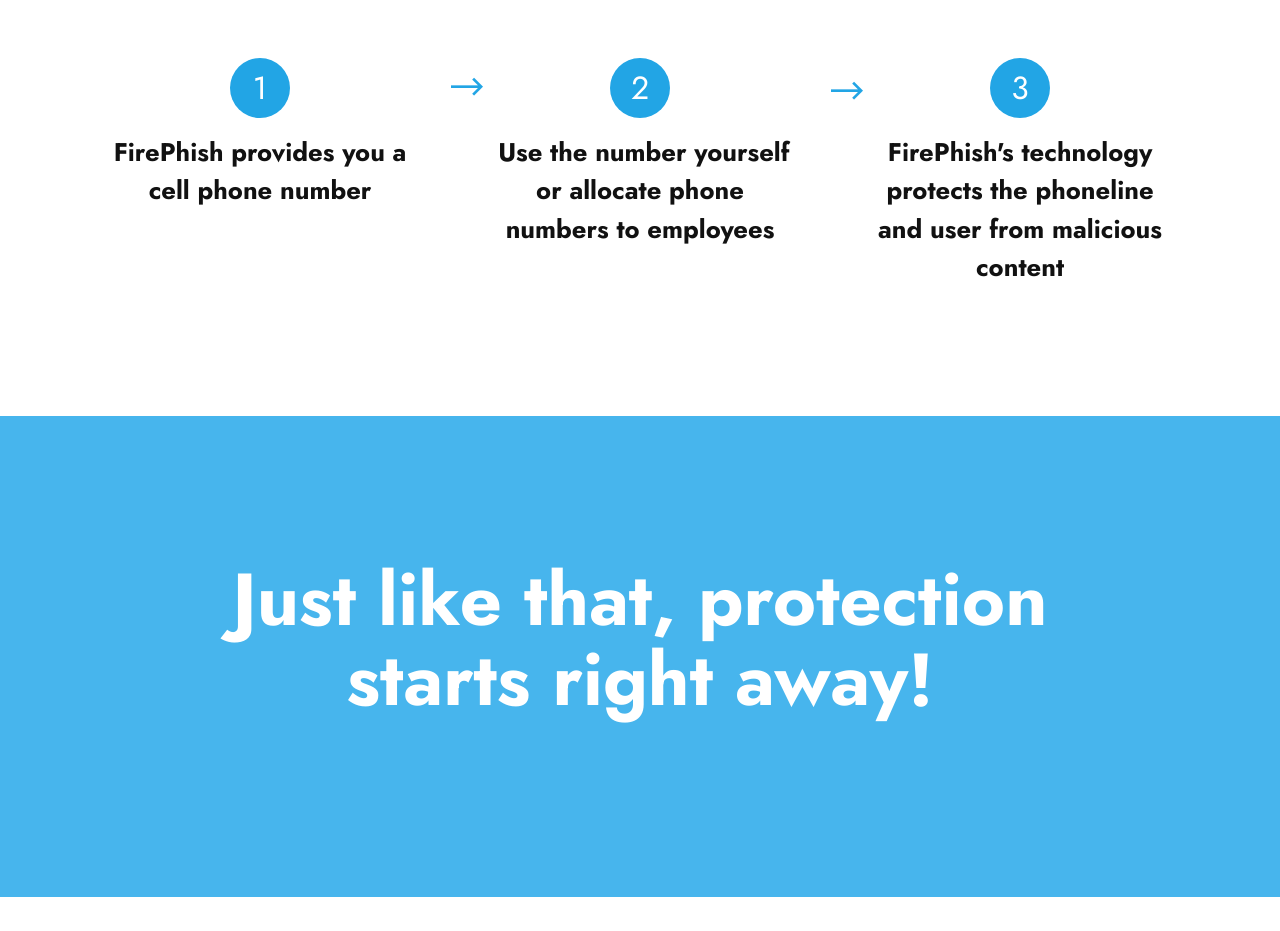
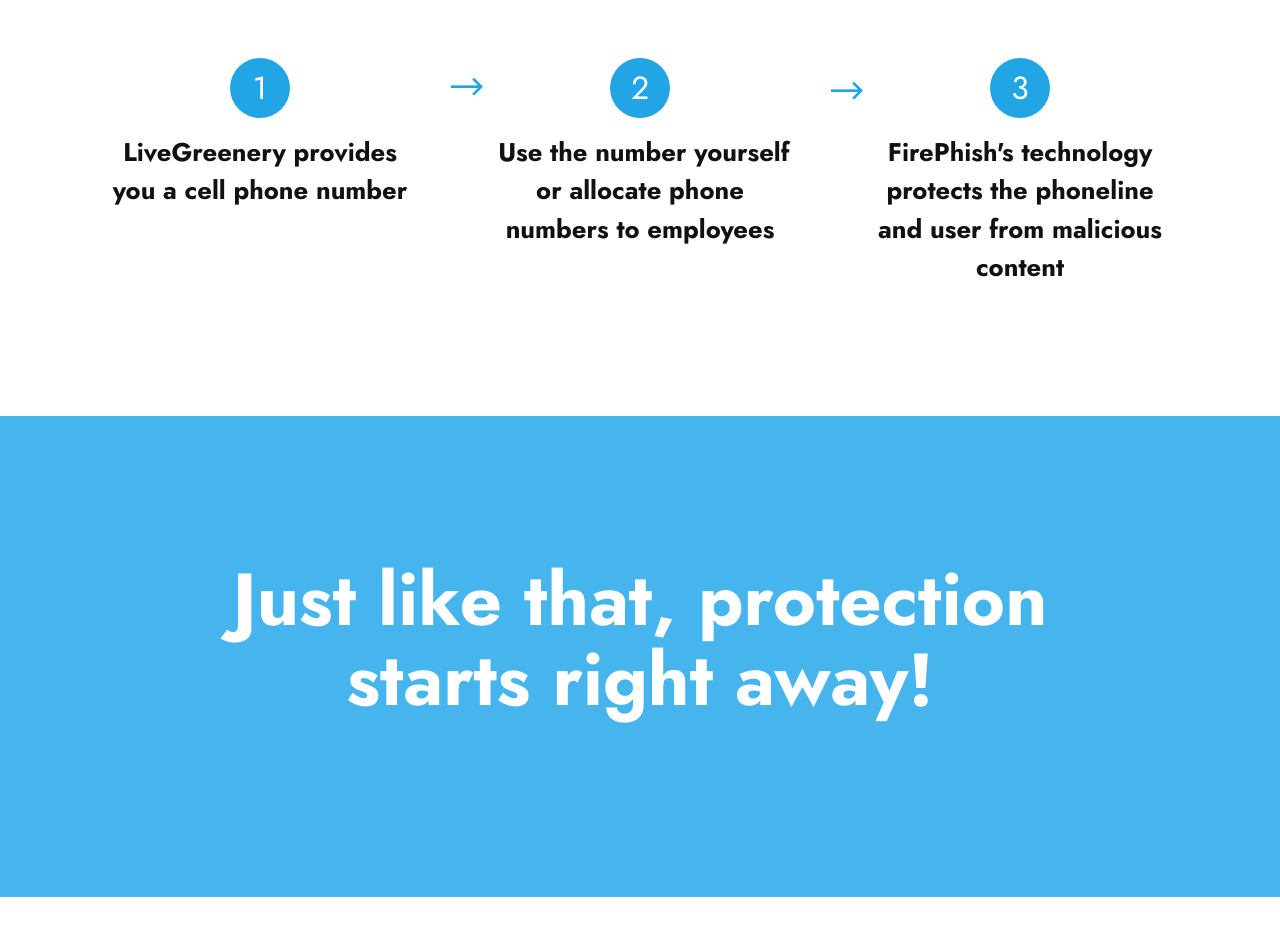
Before and after one commit to Livegreenery/LiveGreeneryNew, a plain HTML site: page index.html in a window 1280 px wide. Shown: the part 1340-2271 px from the top of the page. Drawn offline with Linux system fonts and the light colour scheme; files whose address does not match are found by name.

Commit message:
Update index.html

```diff
--- a/index.html
+++ b/index.html
@@ -124,7 +124,7 @@
                     </div>
 
                     <div class="text-box">
-                        <h4 class="icon-title card-title mbr-black mbr-fonts-style display-7"><strong>FirePhish provides you a cell phone number</strong></h4>
+                        <h4 class="icon-title card-title mbr-black mbr-fonts-style display-7"><strong>LiveGreenery provides you a cell phone number</strong></h4>
                         <h5 class="mbr-text mbr-black mbr-fonts-style display-4"></h5>
                     </div>
                 </div>
```
